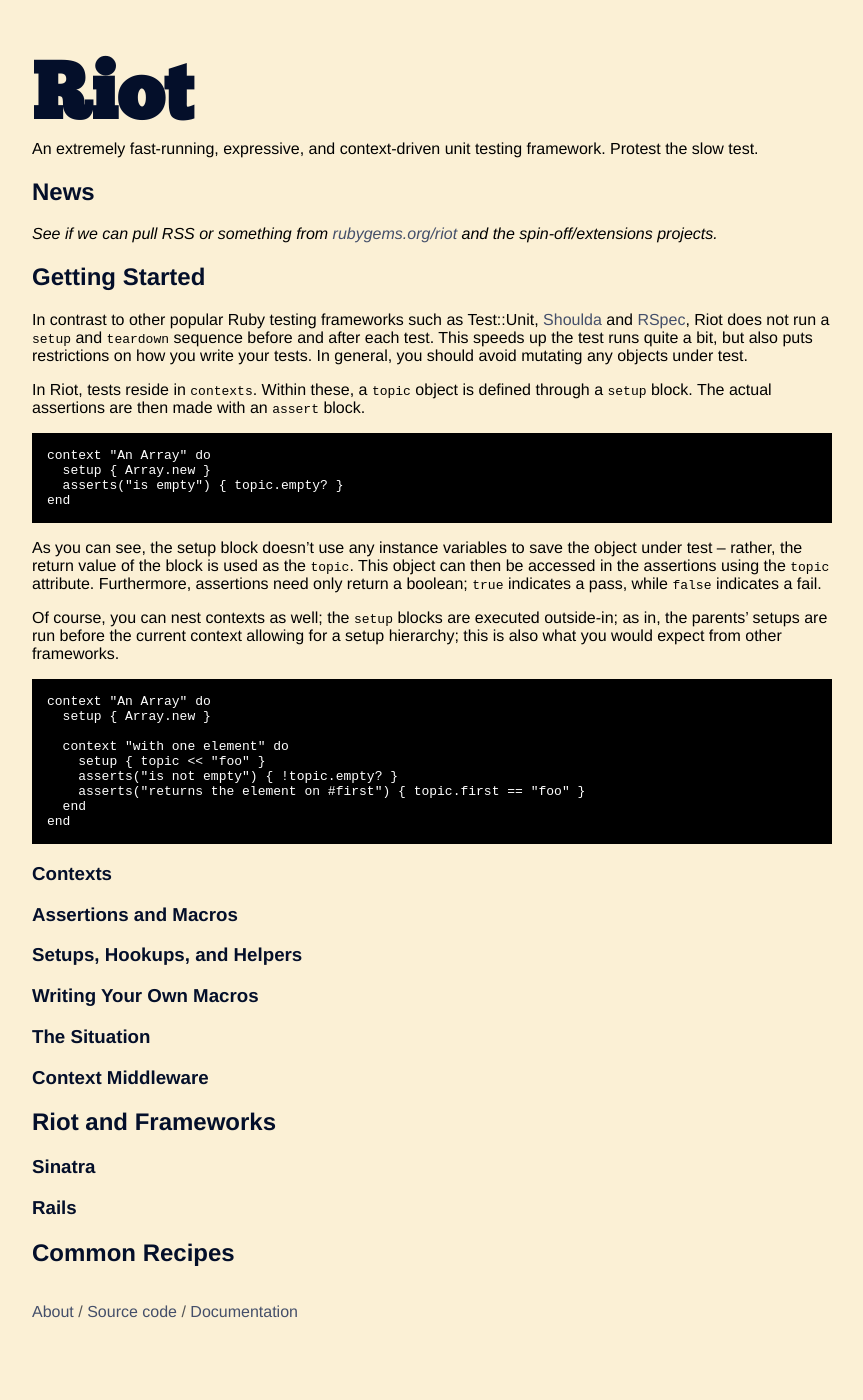
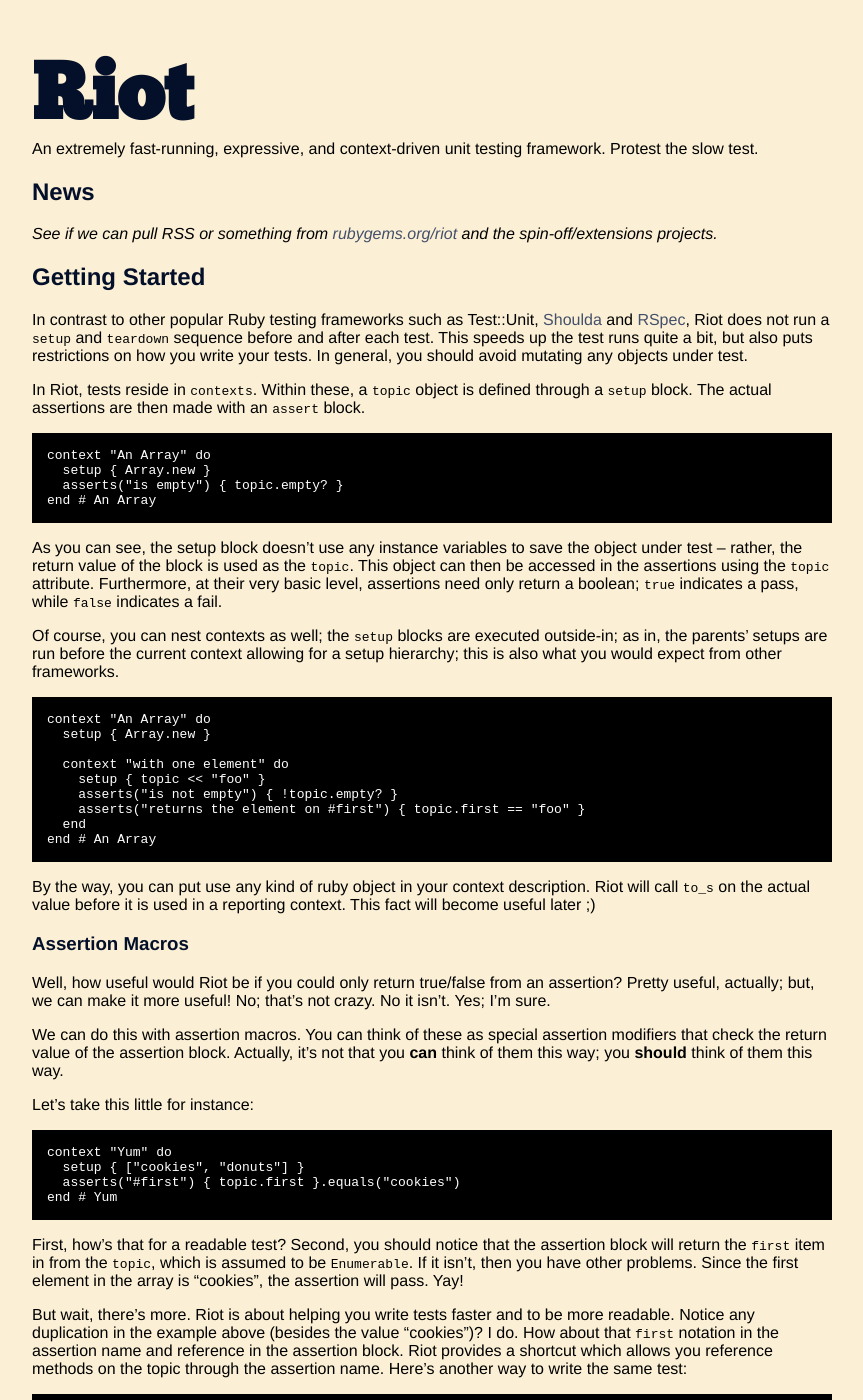
Before and after one commit to thumblemonks/riot, a Jekyll site: the page built from index.md, in a window 1280 px wide and 1400 px high. Shown: the whole window, without its empty margins (208-1071 px from the left). Built offline with Jekyll 4.4.1, drawn with Linux system fonts in a browser that asks for light colours; some of the changed text lies outside the part shown.

Commit message:
Initial description for assertion macros

```diff
--- a/index.md
+++ b/index.md
@@ -18,9 +18,9 @@
     context "An Array" do
       setup { Array.new }
       asserts("is empty") { topic.empty? }
-    end
+    end # An Array
 
-As you can see, the setup block doesn't use any instance variables to save the object under test -- rather, the return value of the block is used as the `topic`. This object can then be accessed in the assertions using the `topic` attribute. Furthermore, assertions need only return a boolean; `true` indicates a pass, while `false` indicates a fail.
+As you can see, the setup block doesn't use any instance variables to save the object under test -- rather, the return value of the block is used as the `topic`. This object can then be accessed in the assertions using the `topic` attribute. Furthermore, at their very basic level, assertions need only return a boolean; `true` indicates a pass, while `false` indicates a fail.
 
 Of course, you can nest contexts as well; the `setup` blocks are executed outside-in; as in, the parents' setups are run before the current context allowing for a setup hierarchy; this is also what you would expect from other frameworks.
 
@@ -32,19 +32,47 @@
         asserts("is not empty") { !topic.empty? }
         asserts("returns the element on #first") { topic.first == "foo" }
       end
-    end
+    end # An Array
 
-### Contexts
+By the way, you can put use any kind of ruby object in your context description. Riot will call `to_s` on the actual value before it is used in a reporting context. This fact will become useful later ;)
 
-### Assertions and Macros
+### Assertion Macros
+
+Well, how useful would Riot be if you could only return true/false from an assertion? Pretty useful, actually; but, we can make it more useful! No; that's not crazy. No it isn't. Yes; I'm sure.
+
+We can do this with assertion macros. You can think of these as special assertion modifiers that check the return value of the assertion block. Actually, it's not that you **can** think of them this way; you **should** think of them this way.
+
+Let's take this little for instance:
+
+    context "Yum" do
+      setup { ["cookies", "donuts"] }
+      asserts("#first") { topic.first }.equals("cookies")
+    end # Yum
+
+First, how's that for a readable test? Second, you should notice that the assertion block will return the `first` item in from the `topic`, which is assumed to be `Enumerable`. If it isn't, then you have other problems. Since the first element in the array is "cookies", the assertion will pass. Yay!
+
+But wait, there's more. Riot is about helping you write tests faster and to be more readable. Notice any duplication in the example above (besides the value "cookies")? I do. How about that `first` notation in the assertion name and reference in the assertion block. Riot provides a shortcut which allows you reference methods on the topic through the assertion name. Here's another way to write the same test:
+
+    context "Yum" do
+      setup { ["cookies", "donuts"] }
+      asserts(:first).equals("cookies")
+    end # Yum
+
+Now that real yum.
+
+There are a bunch of [built-in assertion macros](). Elsewhere, we'll explain to you how to write your own.
 
 ### Setups, Hookups, and Helpers
 
-### Writing Your Own Macros
+We're not done yet; there's plenty more cool stuff for you to know about.
 
 ### The Situation
 
 ### Context Middleware
+
+By now you're probably asking yourself, "How could Riot get any better?"
+
+### Writing Your Own Assertion Macros
 
 ## Riot and Frameworks
 
```
